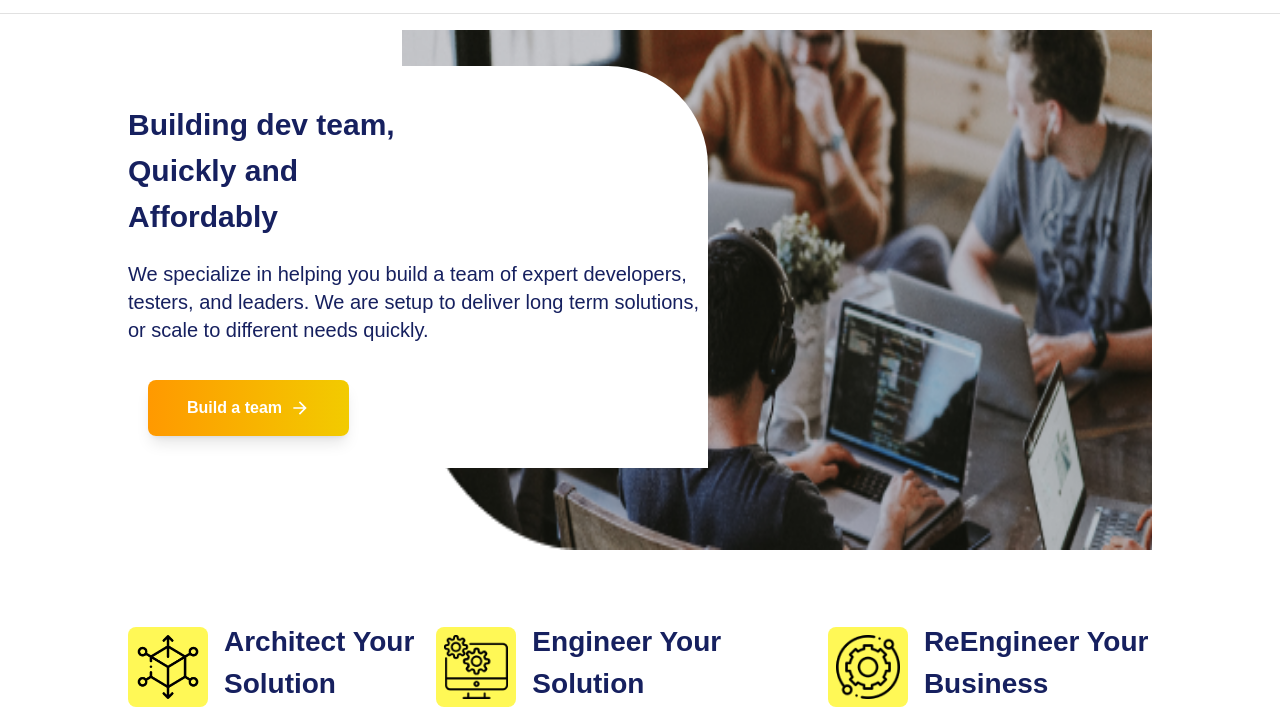
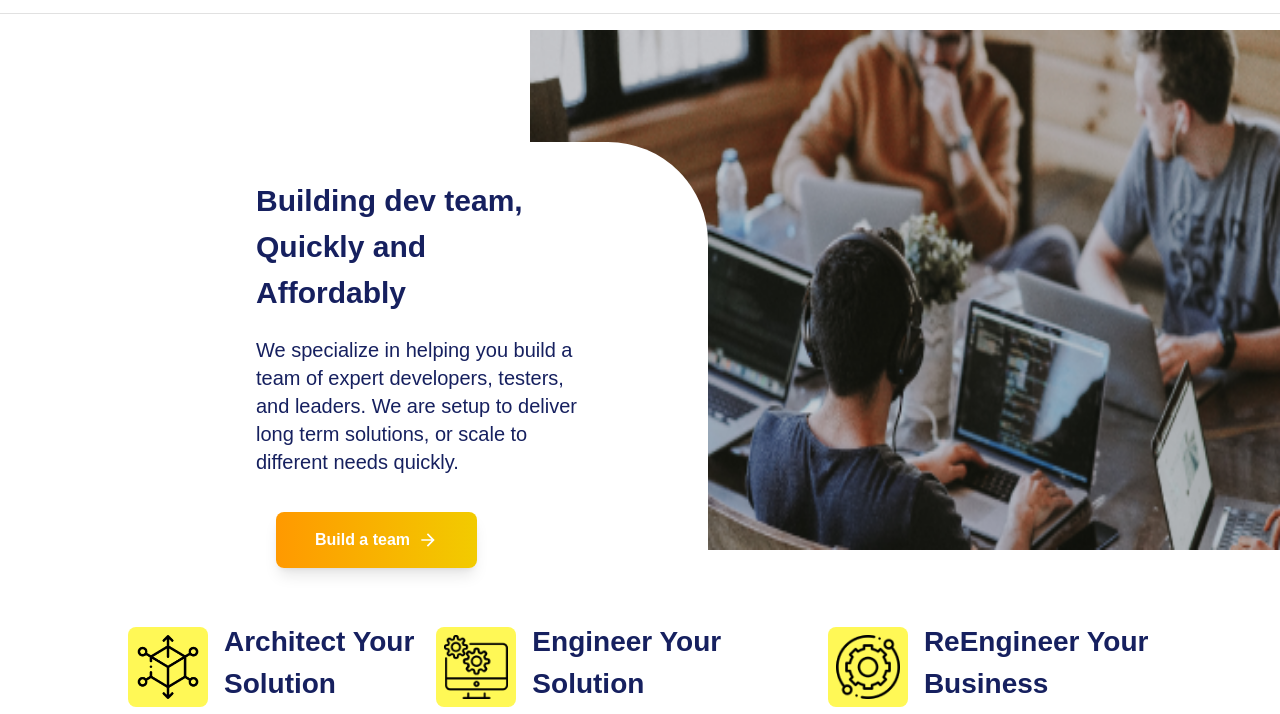
Before and after one commit to davdev14/landing-page01, a website: page index.html in a window 1280 px wide. Shown: the part 78-792 px from the top of the page. Drawn offline with Linux system fonts and the light colour scheme.

Commit message:
styles update

```diff
--- a/index.html
+++ b/index.html
@@ -10,7 +10,7 @@
     <meta name="viewport" content="width=device-width, initial-scale=1.0" />
     <title>Landing page01</title>
   </head>
-  <body class="relative poppins">
+  <body class="poppins">
     <nav
       class="flex items-center justify-between bg-white p-4 w-full text-[#16205f] poppins text-lg border-b border-[#e1e1e1] lg:px-[20px] px-5 xl:px-32"
     >
@@ -49,18 +49,16 @@
       </div>
     </nav>
     <main>
-      <section>
-        <div class="lg:flex lg:flex-col lg:justify-center px-5 xl:px-32">
-          <div class="lg:flex lg:justify-end">
-            <div>
+      <section class="relative">
+        <div class="lg:flex lg:justify-end w-full">
             <img
-                class="w-full lg:w-[600px] lg:mt-4 lg:h-[520px] xl:w-[750px]"
+              class="w-full lg:w-[600px] lg:mt-4 lg:h-[520px] xl:w-[750px] xl:h-[800px]"
               src="./assets/images/Rectangle 26.png"
               alt="hero-image"
             />
           </div>
           <div
-              class="lg:bg-white lg:absolute lg:pb-8 z-50 lg:top-36 lg:left-32 xl:top-36 xl:left-[500px] lg:w-[580px] rounded-tr-[100px] 2xl:left-96"
+            class="lg:bg-white lg:absolute lg:pb-8 z-50 lg:top-32 lg:left-32 xl:top-32 xl:left-[18rem] lg:w-[580px] rounded-tr-[100px] 2xl:left-96 px-5 xl:px-32"
           >
             <div>
               <div>
@@ -98,6 +96,9 @@
             </div>
           </div>
         </div>
+      </section>
+      <section>
+        <div class="lg:flex lg:flex-col lg:justify-center px-5 xl:px-32">
           <div>
             <div class="lg:hidden text-[#16205f] mt-20">
               <h3 class="text-[22px] font-semibold mb-4">Solutions</h3>
@@ -262,7 +263,7 @@
               alt="image"
             />
             <p class="mt-[39px] text-[28px] font-semibold capitalize">
-              Staff Augmentation
+              Staff <br> Augmentation
             </p>
             <p class="text-lg mt-3">Build a distributed development team</p>
           </div>
--- a/tailwind.config.js
+++ b/tailwind.config.js
@@ -7,7 +7,8 @@ module.exports = {
   theme: {
     extend: {
       screens: {
-        "ls": "600px"
+        "ls": "600px",
+        "xs": "1440"
       }
     },
   },
```
Lines whose indentation alone changed are shown as unchanged.
